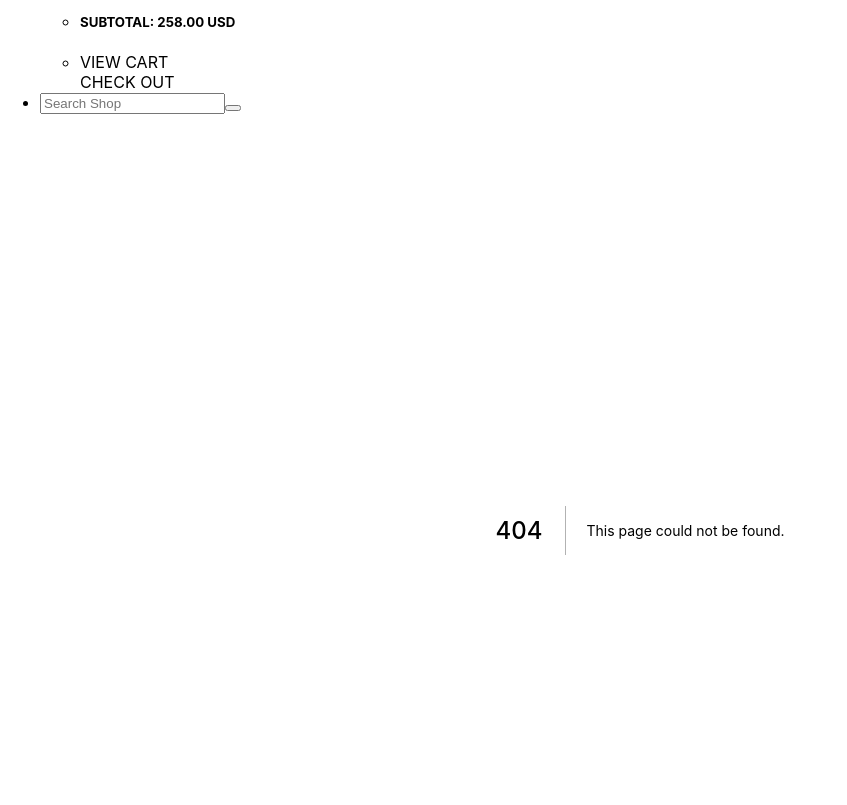
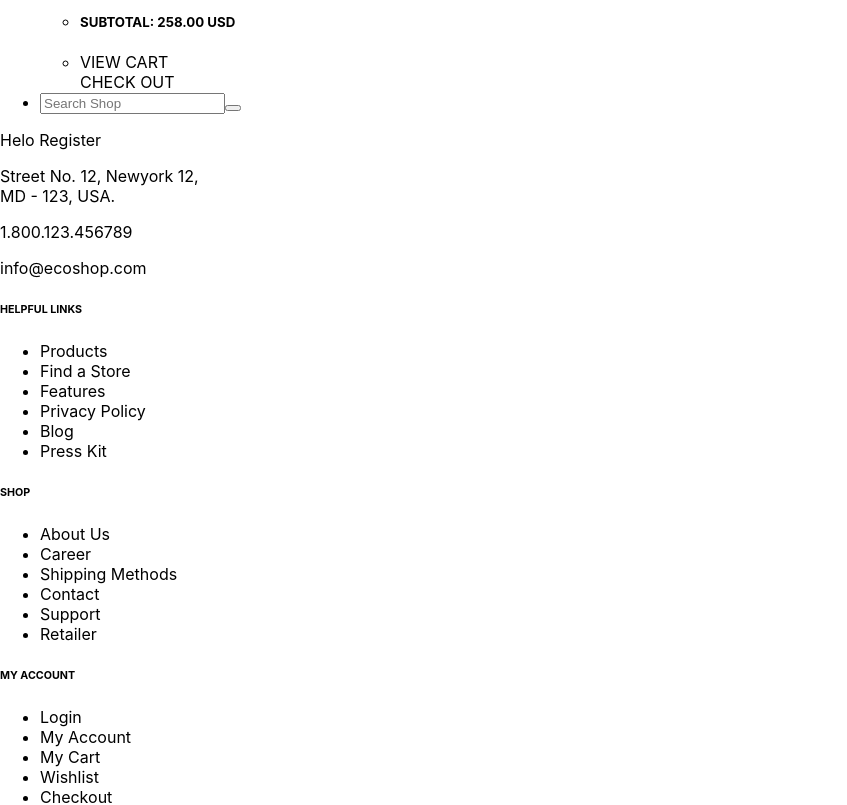
Before and after one commit to YagneshP/riipen_project, a Next.js app: page /register in a window 1280 px wide. Before the commit this address had no page. Shown: the part 1600-2405 px from the top of the page, without its empty margins (0-847 px from the left). Built offline with nearby package versions, Linux system fonts and the light colour scheme.

Commit message:
Add empty register page

```diff
--- /dev/null
+++ b/pages/register.js
@@ -0,0 +1,5 @@
+const Register = () => {
+  return <div>Helo Register</div>;
+};
+
+export default Register;
```
